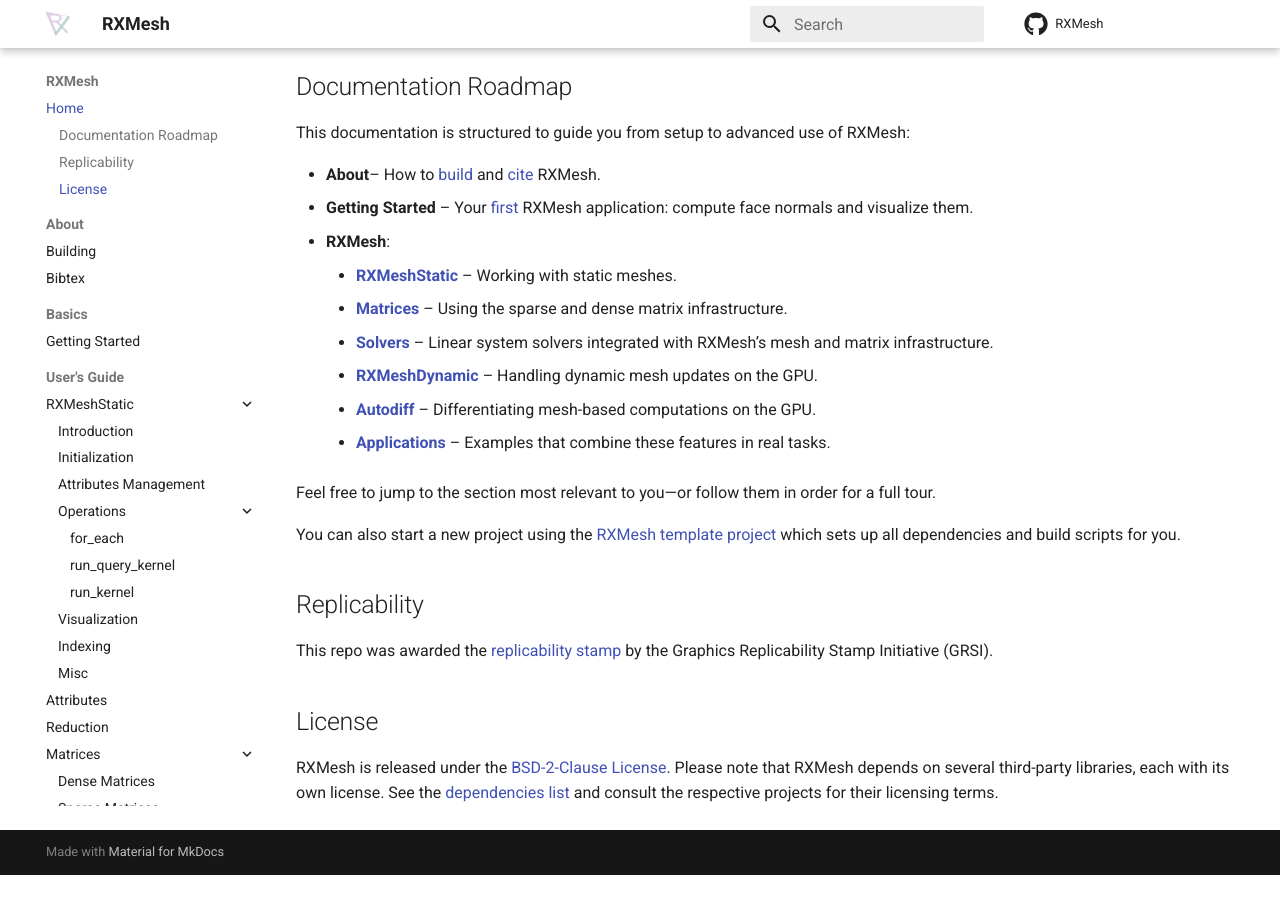
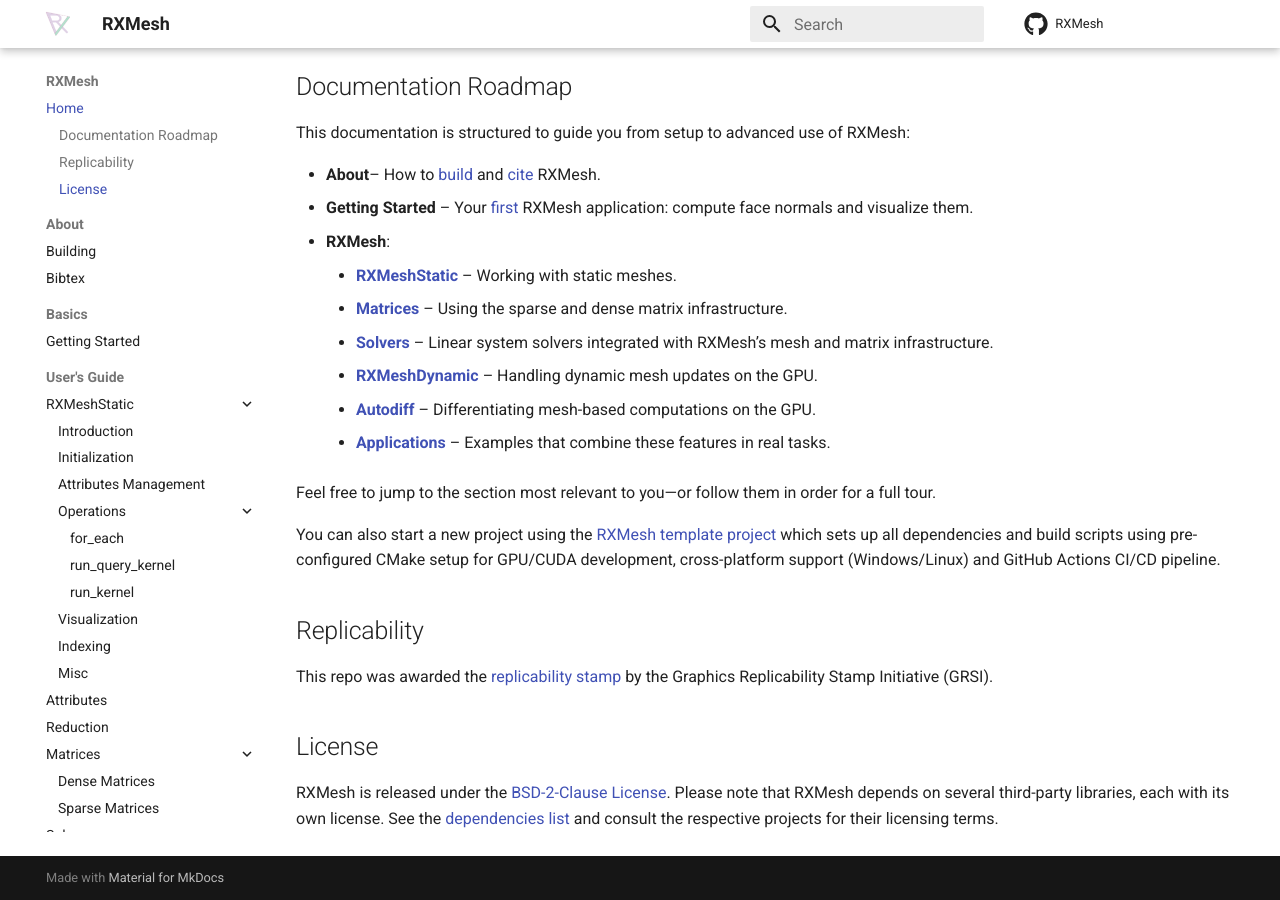
Before and after one commit to Ahdhn/RXMeshDocs, an MkDocs documentation site: the page built from docs/index.md, in a window 1280 px wide and 900 px high, scrolled down 846 px. Built offline with MkDocs 1.6.1 and Material for MkDocs 9.7.7, drawn with Linux system fonts in a browser that asks for light colours; comment, search, counter and statistics services are not loaded; before the commit the page ends 1721 px from its top, so only the background shows below that.

Commit message:
Update index.md

```diff
--- a/docs/index.md
+++ b/docs/index.md
@@ -28,7 +28,7 @@ This documentation is structured to guide you from setup to advanced use of RXMe
 Feel free to jump to the section most relevant to you—or follow them in order for a full tour.
 
 
-You can also start a new project using the [RXMesh template project](https://github.com/owensgroup/RXMeshTemplate) which sets up all dependencies and build scripts for you.
+You can also start a new project using the [RXMesh template project](https://github.com/owensgroup/RXMeshTemplate) which sets up all dependencies and build scripts using pre-configured CMake setup for GPU/CUDA development, cross-platform support (Windows/Linux) and GitHub Actions CI/CD pipeline.
 
 ## Replicability
 
```
